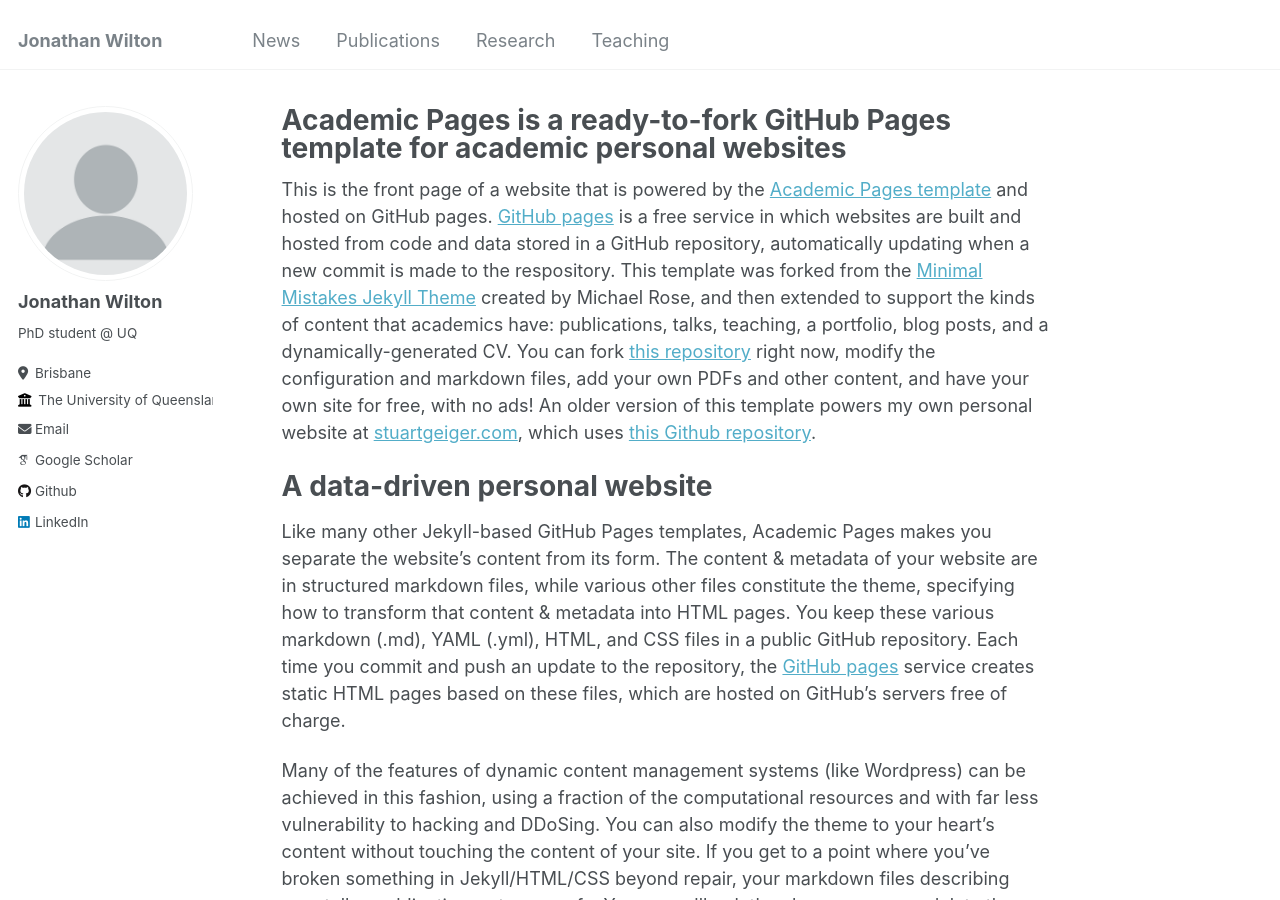
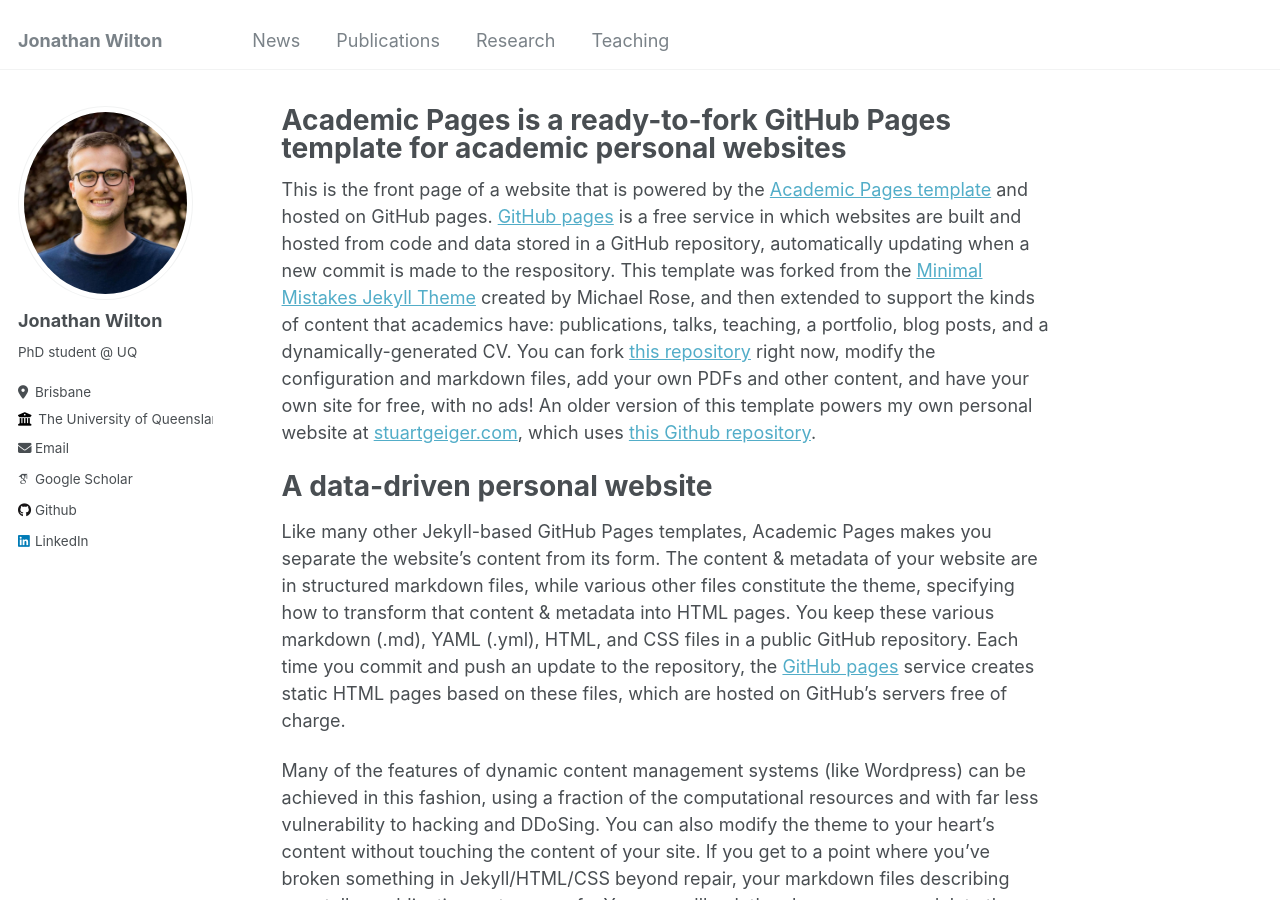
Before and after one commit to jonathanwilton/jonathanwilton.github.io, a Jekyll site: the page built from _pages/about.md, in a window 1280 px wide and 900 px high. Built offline with Jekyll 4.4.1, drawn with Linux system fonts in a browser that asks for light colours; some web fonts are replaced.

Commit message:
Update _config.yml

```diff
--- a/_config.yml
+++ b/_config.yml
@@ -22,7 +22,7 @@ repository               : "academicpages/academicpages.github.io"
 #               Additional customization can be done by editing /_includes/author-profile.html
 author:
   # Biographic information
-  avatar           : "profile.png"
+  avatar           : "dp(1).jpg"
   name             : "Jonathan Wilton"
   # pronouns         : # example: "she/her"
   bio              : "PhD student @ UQ"
```
